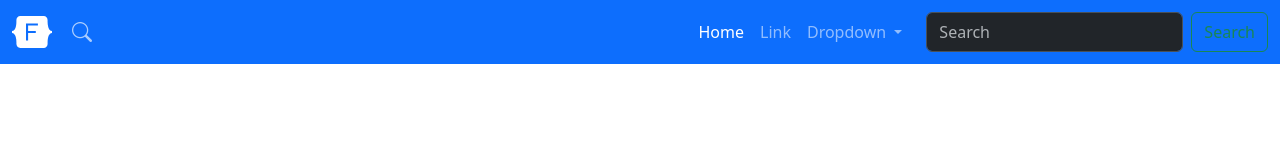
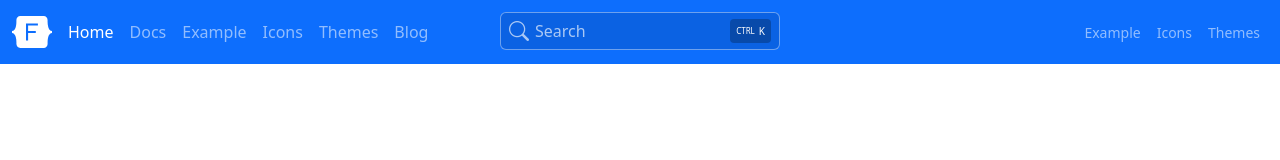
Before and after one commit to paagr/custom-webpack, a website built with webpack: page src/index.html in a window 1280 px wide. Built offline with nearby package versions, Linux system fonts and the light colour scheme.

Commit message:
finish header missing search modal

```diff
--- a/src/index.html
+++ b/src/index.html
@@ -8,7 +8,7 @@
 	<body>
 		<!-- Navbar offcanvas -->
 		<header
-			class="navbar navbar-expand-lg bg-primary sticky-top fff-navbar"
+			class="navbar navbar-expand-lg bg-primary sticky-top fer-navbar"
 			data-bs-theme="dark"
 		>
 			<nav
@@ -16,8 +16,16 @@
 				aria-label="Main navigation"
 			>
 				<div class="js-navbar-spacer d-lg-none"></div>
-				<a class="navbar-brand d-flex align-items-center justify-content-center p-0 me-0 me-lg-2" href="#">
-					<svg xmlns="http://www.w3.org/2000/svg" width="40" height="32" viewBox="0 0 40 32">
+				<a
+					class="navbar-brand d-flex align-items-center justify-content-center p-0 me-0 me-lg-2"
+					href="#"
+				>
+					<svg
+						xmlns="http://www.w3.org/2000/svg"
+						width="40"
+						height="32"
+						viewBox="0 0 40 32"
+					>
 						<defs>
 							<style>
 								.navbar-brand-svg-st0 {
@@ -37,12 +45,17 @@
 						<!-- Button trigger modal -->
 						<button
 							type="button"
-							class="btn btn-primary py-0 h-100 search-button js-search-button"
+							class="btn btn-primary py-0 search-button js-search-button d-flex align-items-center justify-content-between p-2 user-select-none"
 							data-bs-toggle="modal"
 							data-bs-target="#exampleModal"
 						>
 							<span class="d-flex align-items-center">
 								<i class="bi bi-search search-button-icon"></i>
+								<span class="search-button-text">Search</span>
+							</span>
+							<span class="search-button-keys">
+								<span class="search-button-key">CTRL</span>
+								<span class="search-button-key search-button-key-k">K</span>
 							</span>
 						</button>
 					</div>
@@ -60,14 +73,14 @@
 					</button>
 				</div>
 				<div
-					class="offcanvas offcanvas-end text-bg-dark"
+					class="offcanvas-lg offcanvas-end text-bg-dark bg-primary flex-grow-1"
 					tabindex="-1"
 					id="offcanvasNavbar2"
 					aria-labelledby="offcanvasNavbar2Label"
 				>
-					<div class="offcanvas-header">
+					<div class="offcanvas-header px-4 pb-0">
 						<h5 class="offcanvas-title" id="offcanvasNavbar2Label">
-							Offcanvas
+							Website title
 						</h5>
 						<button
 							type="button"
@@ -76,49 +89,45 @@
 							aria-label="Close"
 						></button>
 					</div>
-					<div class="offcanvas-body">
-						<ul class="navbar-nav justify-content-end flex-grow-1 pe-3">
-							<li class="nav-item">
-								<a class="nav-link active" aria-current="page" href="#">Home</a>
+					<div class="offcanvas-body p-4 pt-0 p-lg-0">
+						<hr class="d-lg-none text-white-50">
+						<ul class="navbar-nav flex-row flex-wrap">
+							<li class="nav-item col-6 col-lg-auto">
+								<a
+									class="nav-link py-2 px-0 px-lg-2 active"
+									aria-current="page"
+									href="#"
+									>Home</a
+								>
 							</li>
-							<li class="nav-item">
-								<a class="nav-link" href="#">Link</a>
+							<li class="nav-item col-6 col-lg-auto">
+								<a class="nav-link py-2 px-0 px-lg-2" href="#">Docs</a>
 							</li>
-							<li class="nav-item dropdown">
-								<a
-									class="nav-link dropdown-toggle"
-									href="#"
-									role="button"
-									data-bs-toggle="dropdown"
-									aria-expanded="false"
-								>
-									Dropdown
-								</a>
-								<ul class="dropdown-menu">
-									<li><a class="dropdown-item" href="#">Action</a></li>
-									<li>
-										<a class="dropdown-item" href="#">Another action</a>
-									</li>
-									<li>
-										<hr class="dropdown-divider" />
-									</li>
-									<li>
-										<a class="dropdown-item" href="#">Something else here</a>
-									</li>
-								</ul>
+							<li class="nav-item col-6 col-lg-auto">
+								<a class="nav-link py-2 px-0 px-lg-2" href="#">Example</a>
+							</li>
+							<li class="nav-item col-6 col-lg-auto">
+								<a class="nav-link py-2 px-0 px-lg-2" href="#">Icons</a>
+							</li>
+							<li class="nav-item col-6 col-lg-auto">
+								<a class="nav-link py-2 px-0 px-lg-2" href="#">Themes</a>
+							</li>
+							<li class="nav-item col-6 col-lg-auto">
+								<a class="nav-link py-2 px-0 px-lg-2" href="#">Blog</a>
 							</li>
 						</ul>
-						<form class="d-flex mt-3 mt-lg-0" role="search">
-							<input
-								class="form-control me-2"
-								type="search"
-								placeholder="Search"
-								aria-label="Search"
-							/>
-							<button class="btn btn-outline-success" type="submit">
-								Search
-							</button>
-						</form>
+						<hr class="d-lg-none text-white-50">
+						<ul class="navbar-nav flex-row flex-wrap ms-md-auto">
+							<li class="nav-item col-6 col-lg-auto">
+								<a class="nav-link py-2 px-0 px-lg-2" href="#"><small>Example</small></a>
+							</li>
+							<li class="nav-item col-6 col-lg-auto">
+								<a class="nav-link py-2 px-0 px-lg-2" href="#"><small>Icons</small></a>
+							</li>
+							<li class="nav-item col-6 col-lg-auto">
+								<a class="nav-link py-2 px-0 px-lg-2" href="#"><small>Themes</small></a>
+							</li>
+						</ul>
 					</div>
 				</div>
 			</nav>
--- a/src/scss/_navbar.scss
+++ b/src/scss/_navbar.scss
@@ -1,6 +1,53 @@
-.fff-navbar {
+.fer-navbar {
+
+  .fer-search {
+    @include media-breakpoint-up(lg) {
+      position: absolute;
+      top: 12px;
+      left: 50%;
+      width: 200px;
+      margin-left: -100px;
+    }
+
+    @include media-breakpoint-up(xl) {
+      width: 280px;
+      margin-left: -140px;
+    }
+
 
     .search-button {
+      background-color: rgba(0, 0, 0, .1);
+      color: #fff;
+      width: 100%;
+      height: 38px;
+      border: 1px solid rgba(255, 255, 255, .4);
+      border-radius: 6px;
+
+      &:focus {
+        background-color: rgba(0, 0, 0, .25);
+      }
+
+      &:focus,
+      &:hover {
+        border-color: #ffe484;
+        box-shadow: 0 0 0 0.25rem rgba(255, 228, 132, 0.4);
+        ;
+      }
+
+      &:hover,
+      &:active,
+      &:focus {
+        .search-button-icon {
+          opacity: 1;
+        }
+
+        .search-button-text {
+          color: #fff;
+        }
+      }
+
+      @include media-breakpoint-down(lg) {
+        height: 100%;
         background: transparent;
         border: 0;
         box-shadow: none;
@@ -11,18 +58,67 @@
           border: 0;
           box-shadow: none;
         }
+      }
 
       &-icon {
         opacity: .65;
         font-size: 20px;
+      }
 
-      &:active,
-      &:hover,
-      &:focus {
-        opacity: 1;
+      &-text {
+        display: none;
+
+        @include media-breakpoint-up(lg) {
+          display: inline;
+          font-style: 1rem;
+          padding: 0 12px 0 6px;
+          color: rgba(255, 255, 255, 0.65);
         }
       }
+
+      &-keys {
+        display: none;
+
+        @include media-breakpoint-up(lg) {
+          min-width: 0;
+          padding: .125rem .25rem;
+          background-color: rgba(0, 0, 0, .25);
+          border-radius: 4px;
+          display: flex;
         }
+      }
+
+      &-key {
+        top: 0;
+        width: auto;
+        height: 1.25rem;
+        padding-right: .125rem;
+        padding-left: .125rem;
+        margin-right: 0;
+        font-size: .875rem;
+        background: none;
+        box-shadow: none;
+
+        align-items: center;
+        border: 0;
+        border-radius: 3px;
+        display: flex;
+        justify-content: center;
+        position: relative;
+        transition-duration: .1s;
+        transition-property: all;
+        transition-timing-function: cubic-bezier(.4, 0, .2, 1);
+        font-size: 8px;
+
+        &-k {
+          font-size: 10px;
+        }
+      }
+
+
+    }
+  }
+
 
   // add nav-link class later
   .navbar-toggler {
@@ -44,6 +140,7 @@
   .navbar-brand {
     width: 40px;
     height: 40px;
+    transition: transform 0.2s ease-in-out;
 
     &:hover {
       transform: rotate(-5deg) scale(1.1);
```
Lines whose indentation alone changed are shown as unchanged.
